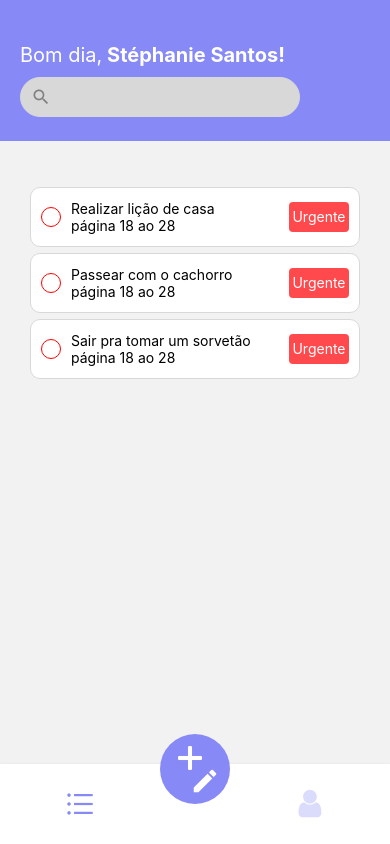
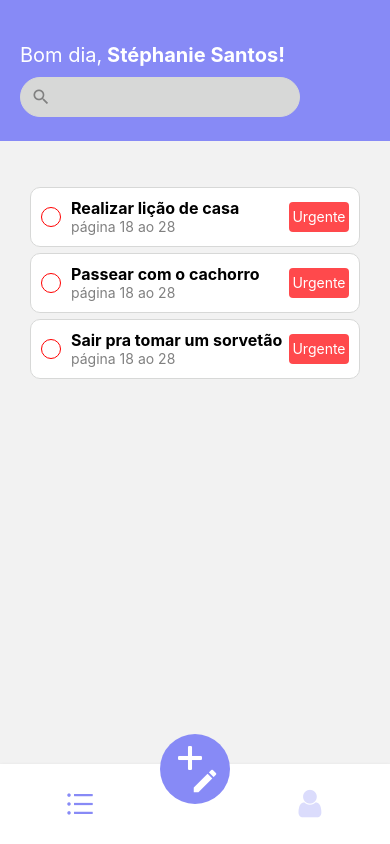
Before and after one commit to SteSantos1/ReactNative-App, a React Native app: screen /BottomRoutes in a window 390 px wide. Built offline with nearby package versions, Linux system fonts and the light colour scheme.

Commit message:
Estlizando os cards, colocando novas cores

```diff
--- a/src/pages/list/index.tsx
+++ b/src/pages/list/index.tsx
@@ -43,8 +43,8 @@
                     <View style={style.rowCardLeft}>
                         <Ball color="red" />
                         <View>
-                            <Text>{item.title}</Text>
-                            <Text>{item.description}</Text>
+                            <Text style={style.titleCard}>{item.title}</Text>
+                            <Text style={style.descriptionCard}>{item.description}</Text>
                         </View>
                     </View>
                     <Flag caption="Urgente" color={themas.colors.red} />
--- a/src/pages/list/styles.ts
+++ b/src/pages/list/styles.ts
@@ -49,6 +49,13 @@
         flexDirection: 'row',
         alignItems: 'center',
         gap: 10
+    },
+    titleCard: {
+        fontSize: 16,
+        fontWeight: 'bold'
+    },
+    descriptionCard: {
+        color: themas.colors.gray
     }
 
 })
```
